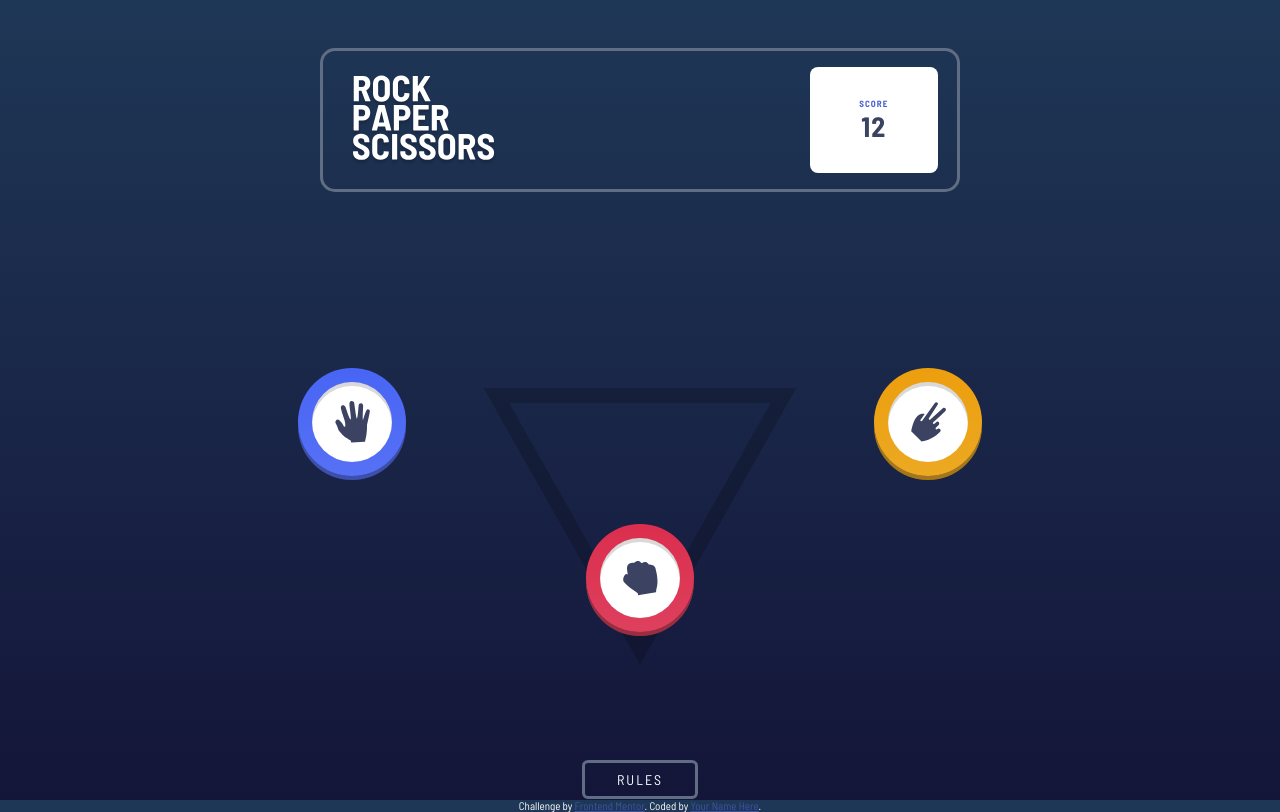
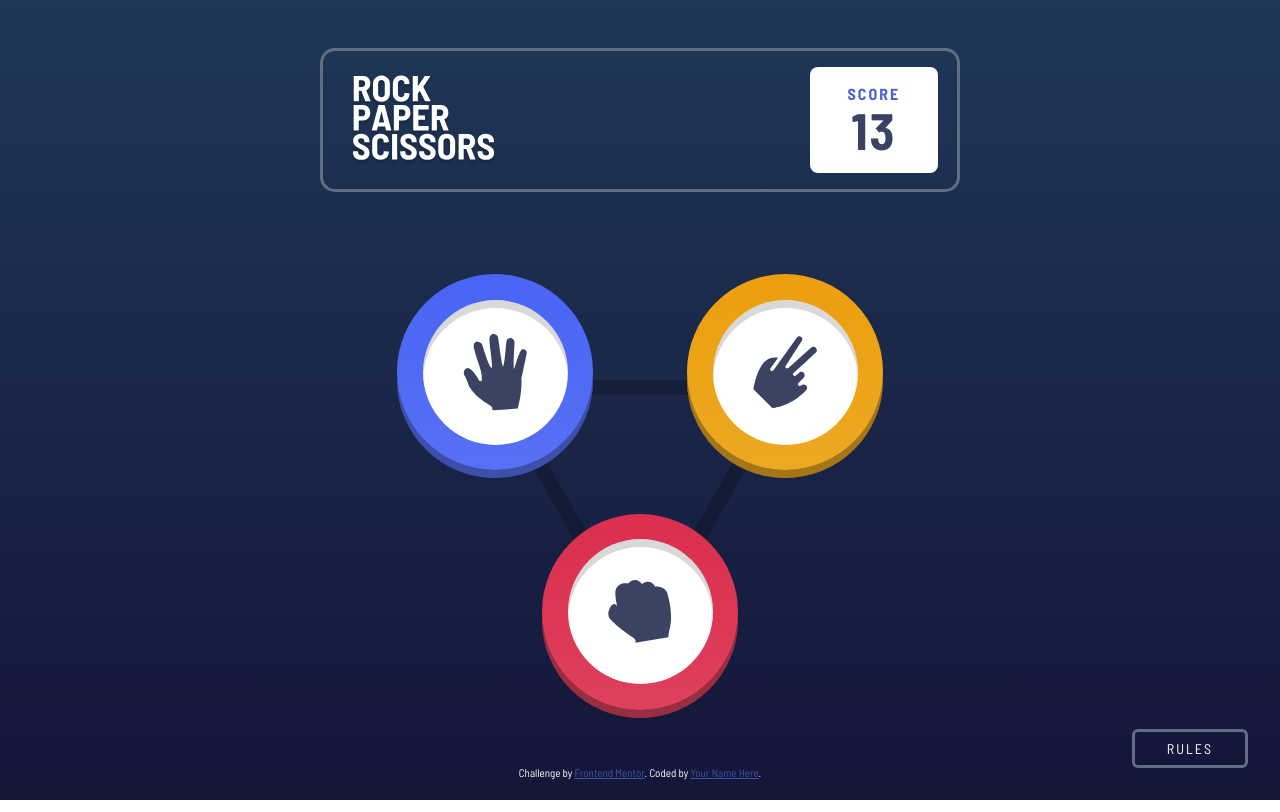
Before and after one commit to P-J-Looser/Rock-Paper-Scissors, a plain HTML site: page rock-paper-scissors-master/index.html in a window 1280 px wide. Drawn offline with Linux system fonts and the light colour scheme.

Commit message:
desktop first

```diff
--- a/rock-paper-scissors-master/index.html
+++ b/rock-paper-scissors-master/index.html
@@ -34,7 +34,7 @@
         </div>
         <div class="score-card flex">
           <p>SCORE</p>
-          <p class="score">12</p>
+          <p class="score">13</p>
         </div>
       </div>
     </div>
--- a/rock-paper-scissors-master/styles/game.css
+++ b/rock-paper-scissors-master/styles/game.css
@@ -67,10 +67,6 @@
 
 .third {
     grid-column: span 2;
-}
-
-.not-active {
-    display: none;
 }
 
 .in-game {
@@ -160,20 +156,38 @@
 }
 
 
-.winner::after {
-    content: '';
-    width: 100%;
-    height: 100%;
-    border-radius: 50%;
-    position: absolute;
-    box-shadow: 0 0 0 2rem rgba(255,255,255,0.1), 0 0 0 3.4rem rgba(255,255,255,0.1), 0 0 0 4.6rem rgba(255,255,255,0.15);
-    opacity: 0.4;
-    overflow: hidden;
-    z-index: -2;
-}
+@media (min-width : 426px) {
+
+    .play-game {
+        width: max(580px,40%);
+        height: 95%;
+    }
+
+    .play-game > div:not(.bg-image,.result) {
+        width: 145px;
+        height: 145px;
+        box-shadow: inset 0 0.5rem 0 var(--light-shadow);
+    }
+
+    .play-game > div > img {
+        width: 64px;
+    }
+
+    .paper::before {
+        background: linear-gradient(var(--paper-grad1),var(--paper-grad2));
+        box-shadow: 0 0.5rem 0 var(--dark-shadow), 0 0.5rem 0 var(--paper-grad2);
+    }
+
+    .scissors::before {
+        background: linear-gradient(var(--scissors-grad1),var(--scissors-grad2));
+        box-shadow: 0 0.5rem 0 var(--dark-shadow), 0 0.5rem 0 var(--scissors-grad2);
+    }
+
+    .rock::before {
+        background: linear-gradient(var(--rock-grad1),var(--rock-grad2));
+        box-shadow: 0 0.5rem 0 var(--dark-shadow), 0 0.5rem 0 var(--rock-grad2);
+    }
 
 
 
-@media (min-width : 426px) {
-
 }
--- a/rock-paper-scissors-master/styles/home.css
+++ b/rock-paper-scissors-master/styles/home.css
@@ -48,13 +48,31 @@ body {
 }
 
 .attribution a {
-     color: hsl(228, 45%, 44%);
+    color: hsl(228, 45%, 44%);
+}
+
+.not-active {
+    display: none;
+}
+
+.winner::after {
+    content: '';
+    width: 100%;
+    height: 100%;
+    border-radius: 50%;
+    position: absolute;
+    box-shadow: 0 0 0 2rem rgba(255,255,255,0.1), 0 0 0 3.4rem rgba(255,255,255,0.1), 0 0 0 4.6rem rgba(255,255,255,0.15);
+    opacity: 0.4;
+    overflow: hidden;
+    z-index: -2;
 }
 
 
 
 @media (min-width : 426px) {
     .content {
-        grid-template-rows: 30% 65% 1fr;
+        grid-template-rows: 30% 63% 1fr;
     }
+
+
 }
--- a/rock-paper-scissors-master/styles/rules.css
+++ b/rock-paper-scissors-master/styles/rules.css
@@ -1,4 +1,5 @@
 .info {
+    position: relative;
     flex-direction: column;
     align-items: center;
     justify-content: space-around;
@@ -12,3 +13,16 @@
     letter-spacing: 2px;
     border-radius: 6px;
 }
+
+@media (min-width : 426px) {
+    .info {
+        flex-direction: row;
+    }
+
+    .rules {
+        position: absolute;
+        bottom: 2rem;
+        right: 2rem;
+    }
+
+}
--- a/rock-paper-scissors-master/styles/title-card.css
+++ b/rock-paper-scissors-master/styles/title-card.css
@@ -66,4 +66,14 @@
         border-radius: 8px;
     }
 
+    .score-card > p {
+        font-size: 1rem;
+        letter-spacing: 2px;
+    }
+
+    .score-card > .score {
+        height: 3.3rem;
+        font-size: 3.2rem;
+    }
+
 }
```
